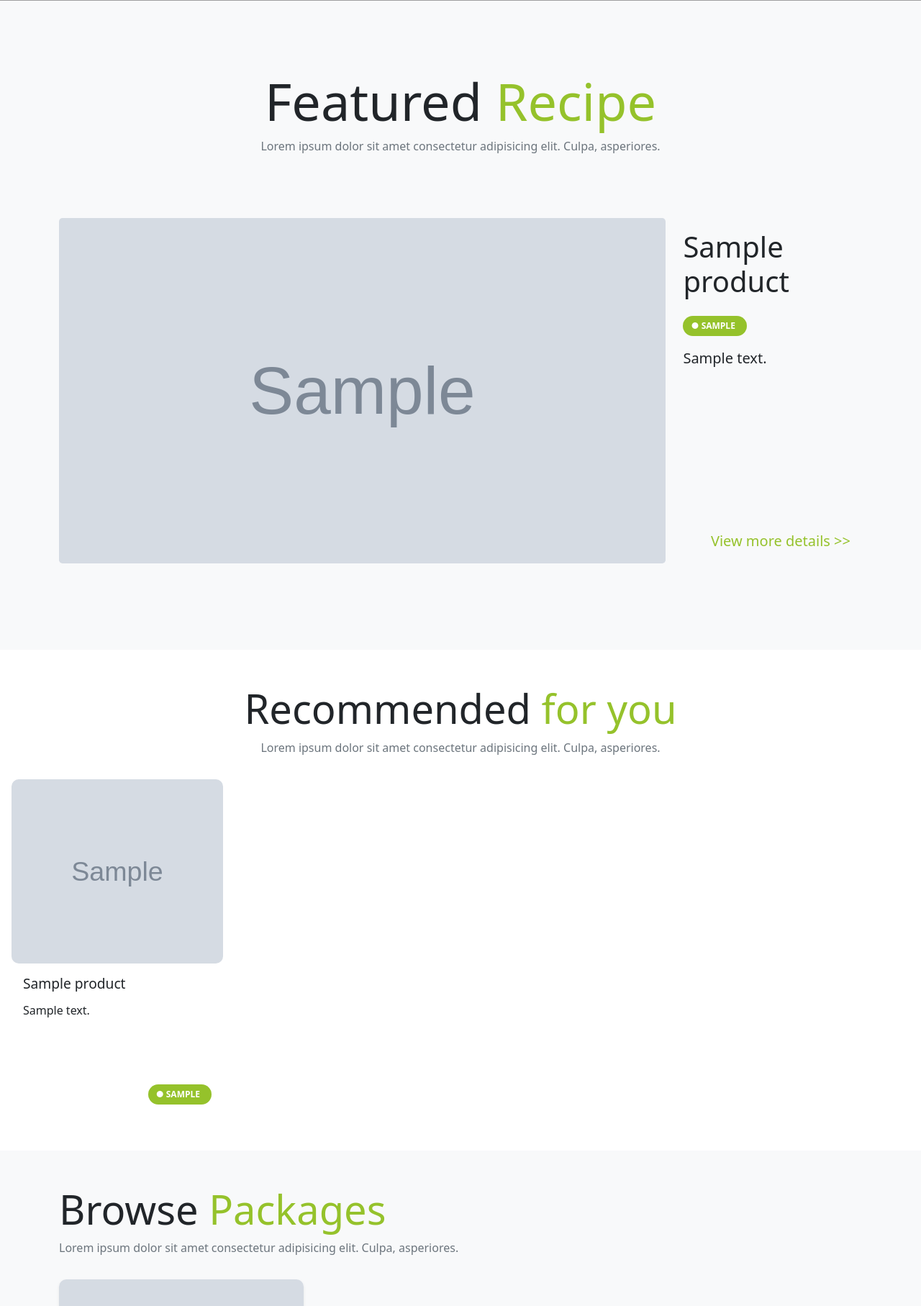
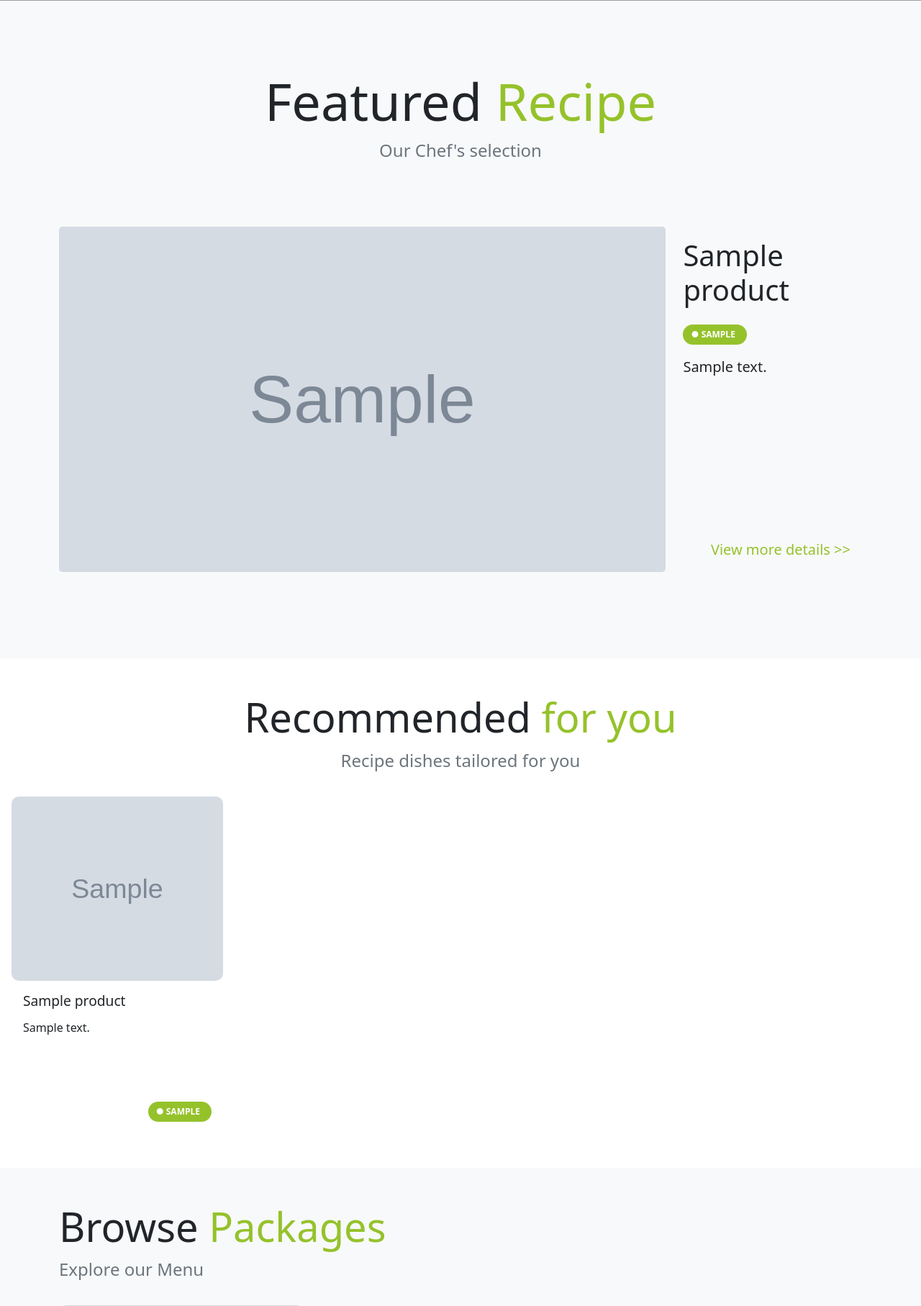
Before and after one commit to m-visaya/Glean-Project, a Flask app: page /store in a window 1280 px wide. Shown: the part 1058-2873 px from the top of the page at 72% size. Run offline with Flask 2, Linux system fonts and the light colour scheme; tables that the repository leaves empty hold one stand-in row (values such as "Sample post"); grey boxes marked "Sample" are stand-in pictures; grey boxes are pictures that could not be loaded.

Commit message:
Modified the header taglines

```diff
--- a/app/templates/home.html
+++ b/app/templates/home.html
@@ -323,9 +323,8 @@
               <h1 class="display-2">
                 Featured <span class="text-glean fw-normal">Recipe</span>
               </h1>
-              <p class="text-muted">
-                Lorem ipsum dolor sit amet consectetur adipisicing elit. Culpa,
-                asperiores.
+              <p class="text-muted fs-4">
+                Our Chef's selection
               </p>
             </div>
             <div
@@ -374,9 +373,8 @@
                 <h1 class="display-4">
                   Recommended <span class="text-glean fw-normal">for you</span>
                 </h1>
-                <p class="text-muted">
-                  Lorem ipsum dolor sit amet consectetur adipisicing elit.
-                  Culpa, asperiores.
+                <p class="text-muted fs-4">
+                  Recipe dishes tailored for you
                 </p>
               </div>
               <div
@@ -430,9 +428,8 @@
               <h1 class="display-4">
                 Browse <span class="text-glean fw-normal">Packages</span>
               </h1>
-              <p class="text-muted">
-                Lorem ipsum dolor sit amet consectetur adipisicing elit. Culpa,
-                asperiores.
+              <p class="text-muted fs-4">
+                Explore our Menu
               </p>
               <div
                 id="cards-container"
```
